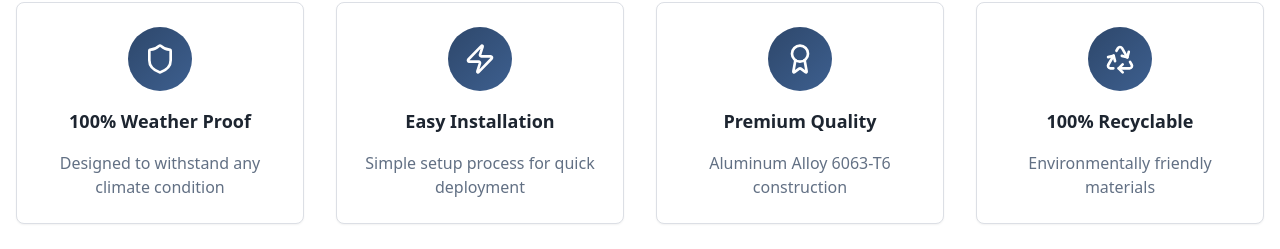
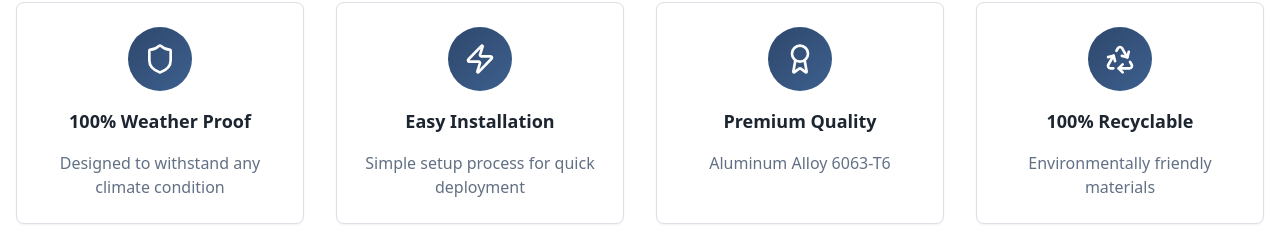
Before and after one commit to PratikPanda0/m-rails-showcase, a React (Vite) app: page / in a window 1280 px wide. Shown: the part 1739-1988 px from the top of the page. Built offline with nearby package versions, Linux system fonts and the light colour scheme; the HTML template or start-up script is replaced by a standard one.

Commit message:
Removed onstruction from Index

```diff
--- a/src/pages/Index.tsx
+++ b/src/pages/Index.tsx
@@ -20,7 +20,7 @@ const Index = () => {
     {
       icon: Award,
       title: "Premium Quality",
-      description: "Aluminum Alloy 6063-T6 construction"
+      description: "Aluminum Alloy 6063-T6"
     },
     {
       icon: Recycle,
```
